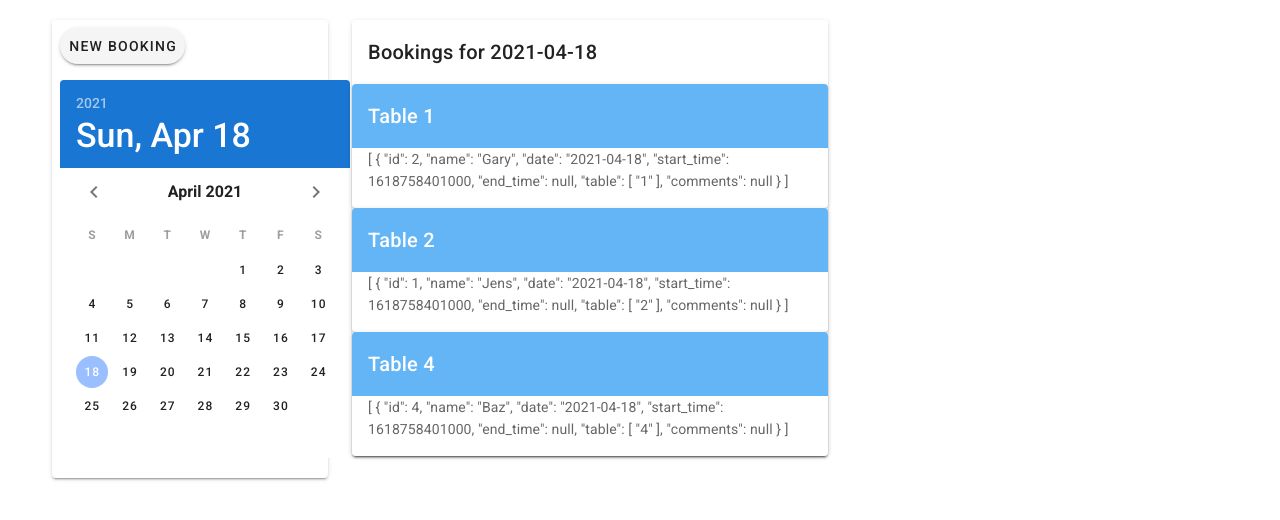
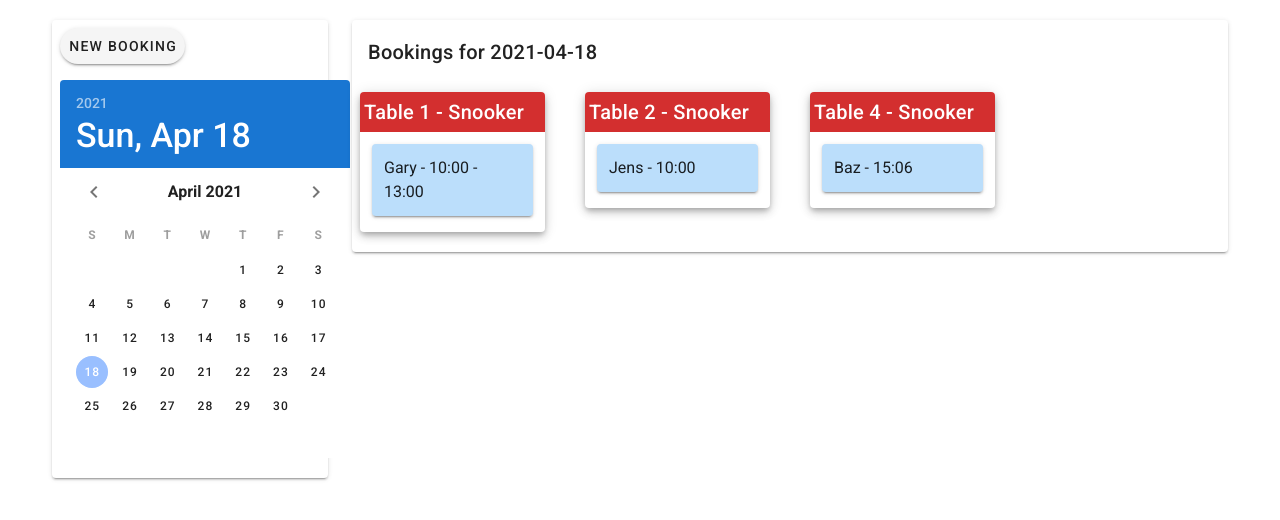
Before and after one commit to jensadria/pb-bookings, a Vue app: page / in a window 1280 px wide. Shown: the top 520 px of the page. Built offline with nearby package versions, Linux system fonts and the light colour scheme.

Commit message:
Formatted times, changed stylings, moved data to vuex

```diff
--- a/package.json
+++ b/package.json
@@ -10,7 +10,8 @@
   "dependencies": {
     "core-js": "^3.6.5",
     "vue": "^2.6.11",
-    "vuetify": "^2.4.0"
+    "vuetify": "^2.4.0",
+    "vuex": "^3.6.2"
   },
   "devDependencies": {
     "@vue/cli-plugin-babel": "~4.5.0",
--- a/src/App.vue
+++ b/src/App.vue
@@ -12,17 +12,19 @@
           </v-row>
         </v-card>
       </v-col>
-      <v-col cols="5" class="flex-grow-1">
+      <v-col class="flex-grow-1">
         <v-card>
           <v-card-title> Bookings for {{ picker }} </v-card-title>
-
+          <v-row>
             <tables-booked
+              class="flex pa-2"
               v-for="table in tablesBooked"
               :key="table"
               :table="table"
               :bookings="bookings"
               :today="picker"
             ></tables-booked>
+          </v-row>
         </v-card>
       </v-col>
     </v-row>
@@ -37,46 +39,6 @@ export default {
   components: { TablesBooked },
   data: () => ({
     picker: new Date().toISOString().substr(0, 10),
-    bookings: [
-      {
-        id: 1,
-        name: 'Jens',
-        date: new Date().toISOString().substr(0, 10),
-        start_time: new Date().getTime(),
-        end_time: null,
-        table: ['2'],
-        comments: null,
-      },
-      {
-        id: 2,
-        name: 'Gary',
-        date: new Date().toISOString().substr(0, 10),
-        start_time: new Date().getTime(),
-        end_time: null,
-
-        table: ['1'],
-        comments: null,
-      },
-      {
-        id: 3,
-        name: 'Jens',
-        date: '2021-04-20',
-        start_time: new Date().getTime(),
-        end_time: null,
-
-        table: ['1'],
-        comments: null,
-      },
-      {
-        id: 4,
-        name: 'Baz',
-        date: new Date().toISOString().substr(0, 10),
-        start_time: new Date().getTime(),
-        end_time: null,
-        table: ['4'],
-        comments: null,
-      },
-    ],
   }),
   computed: {
     tablesBooked() {
@@ -88,6 +50,12 @@ export default {
 
       return [...new Set(arrayOfbookedTables)];
     },
+    test() {
+      return this.$store.state.test;
+    },
+    bookings() {
+      return this.$store.state.bookings;
+    },
   },
 };
 </script>
--- a/src/components/TablesBooked.vue
+++ b/src/components/TablesBooked.vue
@@ -1,12 +1,19 @@
 <template>
-  <div>
-    <v-card elevation="2">
-      <v-card-title class="blue lighten-2"
-        ><span class="white--text">Table {{ table }}</span></v-card-title
+  <v-col cols="3">
+    <v-card elevation="5" class="pb-1 ma-3">
+      <v-card-title class="red darken-2 white--text pa-1"
+        >Table {{ table }} - {{ gameType }}</v-card-title
       >
-      <v-card-text>{{ todaysBookingsForTable }}</v-card-text>
+      <v-card
+        elevation="2"
+        class="pa-3 ma-3 blue lighten-4"
+        v-for="booking in todaysBookingsForTable"
+        :key="booking"
+        >{{ booking.name }} - {{ booking.start_time }}
+        {{ booking.end_time ? '-' : '' }} {{ booking.end_time }}
+      </v-card>
     </v-card>
-  </div>
+  </v-col>
 </template>
 
 <script>
@@ -17,7 +24,13 @@ export default {
     todaysBookingsForTable() {
       return this.bookings
         .filter((booking) => booking.date === this.today)
-        .filter((booking) => booking.table.includes(this.table));
+        .filter((booking) => booking.table.includes(this.table))
+        .sort((a, b) => a.start_time - b.start_time);
+    },
+    gameType() {
+      if (this.table <= 5) return 'Snooker';
+      if (this.table >= 10 && this.table <= 23) return 'Pool';
+      return '';
     },
   },
 };
--- a/src/main.js
+++ b/src/main.js
@@ -1,10 +1,12 @@
-import Vue from 'vue'
-import App from './App.vue'
+import Vue from 'vue';
+import App from './App.vue';
 import vuetify from './plugins/vuetify';
+import store from './store/index.js';
 
-Vue.config.productionTip = false
+Vue.config.productionTip = false;
 
 new Vue({
   vuetify,
-  render: h => h(App)
-}).$mount('#app')
+  store,
+  render: (h) => h(App),
+}).$mount('#app');
--- /dev/null
+++ b/src/store/index.js
@@ -0,0 +1,68 @@
+import Vue from 'vue';
+import Vuex from 'vuex';
+Vue.use(Vuex);
+
+const state = {
+  bookings: [
+    {
+      id: 1,
+      name: 'Jens',
+      date: new Date().toISOString().substr(0, 10),
+      start_time: '10:00',
+      end_time: null,
+      table: ['2'],
+      comments: null,
+    },
+    {
+      id: 2,
+      name: 'Gary',
+      date: new Date().toISOString().substr(0, 10),
+      start_time: '10:00',
+      end_time: '13:00',
+
+      table: ['1'],
+      comments: null,
+    },
+    {
+      id: 3,
+      name: 'Ben',
+      date: '2021-04-20',
+      start_time: '13:00',
+      end_time: null,
+
+      table: ['1'],
+      comments: null,
+    },
+    {
+      id: 4,
+      name: 'Baz',
+      date: new Date().toISOString().substr(0, 10),
+      start_time: new Date().toISOString().substr(11, 5),
+      end_time: null,
+      table: ['4'],
+      comments: null,
+    },
+    {
+      id: 4,
+      name: 'John',
+      date: '2021-04-20',
+      start_time: new Date().toISOString().substr(11, 5),
+      end_time: null,
+      table: ['5'],
+      comments: null,
+    },
+    {
+      id: 4,
+      name: 'McMuffin',
+      date: '2021-04-20',
+      start_time: '20:00',
+      end_time: null,
+      table: ['20'],
+      comments: null,
+    },
+  ],
+};
+
+export default new Vuex.Store({
+  state,
+});
```
Also changed, not shown: 1 other file (tests, documents, lock files or other folders). Lines whose indentation alone changed are shown as unchanged.
